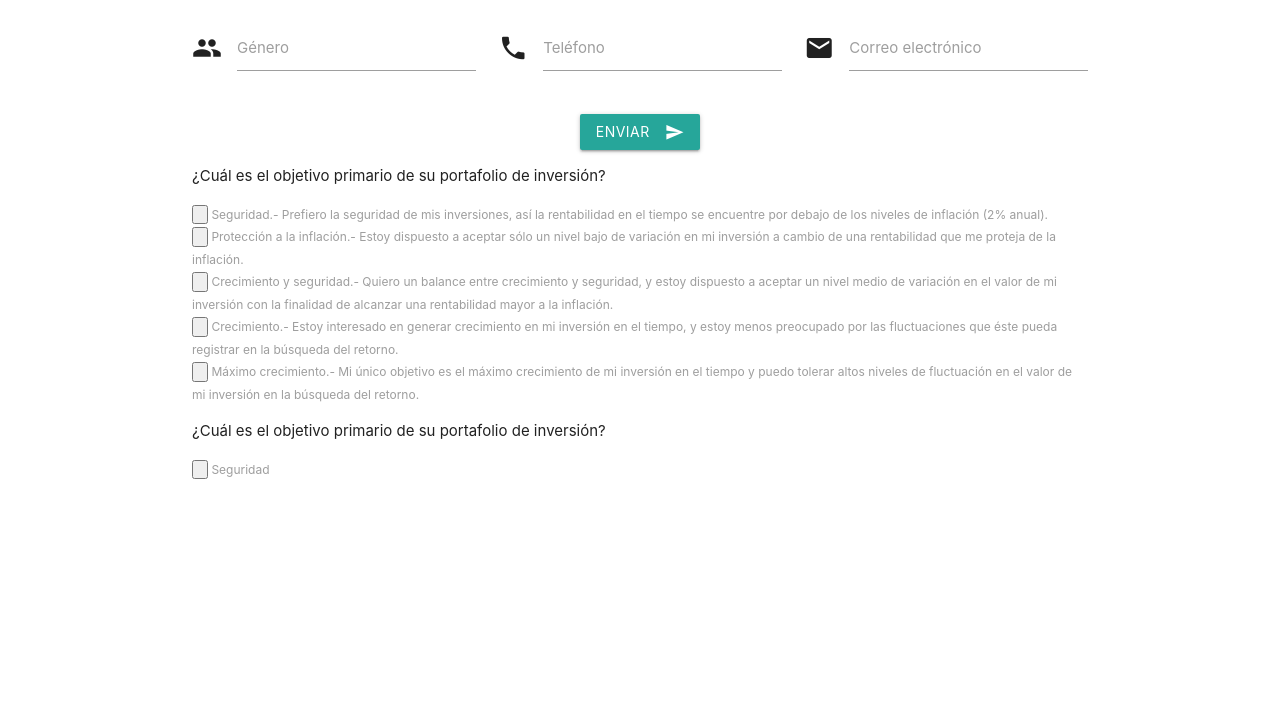
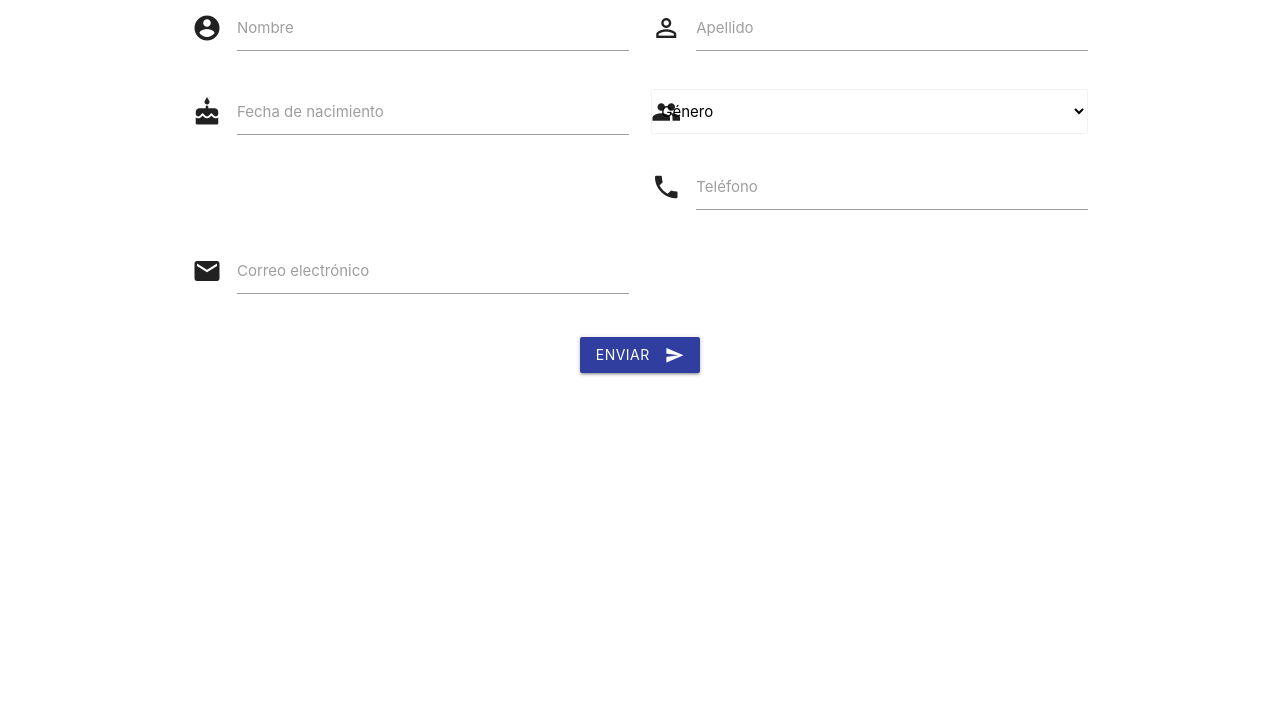
Before and after one commit to andrealemonroy/inteligoProject, a website: page src/form.html in a window 1280 px wide. Shown: the part 74-800 px from the top of the page. Drawn offline with nearby package versions, Linux system fonts and the light colour scheme.

Commit message:
formulario mejorado

```diff
--- a/src/form.html
+++ b/src/form.html
@@ -11,106 +11,64 @@
 </head>
 
 <body>
+  <nav>
+    <div class="nav-wrapper indigo darken-2">
+      <a href="#" class="brand-logo left"><img src="../img/I Complementarias Fondo azul (1).jpg" style="height:50px;"></a>
+    </div>
+  </nav>
+
   <div class="container">
     <form class="col s12">
       <div class="row">
-        <div class="input-field col s12 m6 l4">
+        <div class="input-field col s12 m6">
           <i class="material-icons prefix">account_circle</i>
           <input id="icon_name" type="text" class="validate">
           <label for="icon_name">Nombre</label>
         </div>
-        <div class="input-field col s12 m6 l4">
+        <div class="input-field col s12 m6">
           <i class="material-icons prefix">perm_identity</i>
-          <input id="icon_lastname" class="validate">
+          <input id="icon_lastname" type="text" class="validate">
           <label for="icon_lastname">Apellido</label>
         </div>
-        <div class="input-field col s12 m6 l4">
+        <div class="input-field col s12 m6">
           <i class="material-icons prefix">cake</i>
-          <input id="icon_birthday" class="validate">
+          <input id="icon_birthday" type="text" class="datepicker">
           <label for="icon_birthday">Fecha de nacimiento</label>
         </div>
-        <div class="input-field col s12 m6 l4">
+        <div class="input-field col s12 m6">
           <i class="material-icons prefix">people</i>
-          <input id="icon_people" class="validate">
-          <label for="icon_people">Género</label>
+          <!-- <input id="icon_people" class="browser-default"> -->
+
+          <select class="browser-default" id="icon_people">
+            <label for="icon_people">Género</label>
+            <option value="" disabled selected>Género </option>
+            <option value="1">Femenino</option>
+            <option value="2">Masculino</option>
+            <option value="3">Prefiero no responder</option>
+          </select>
         </div>
-        <div class="input-field col s12 m6 l4">
+        <div class="input-field col s12 m6">
           <i class="material-icons prefix">phone</i>
-          <input id="icon_phone" class="validate">
+          <input id="icon_phone" type="number" class="validate">
           <label for="icon_phone">Teléfono</label>
         </div>
-        <div class="input-field col s12 m6 l4">
+        <div class="input-field col s12 m6">
           <i class="material-icons prefix">email</i>
           <input id="icon_email" type="email" class="validate">
           <label for="icon_email" data-error="wrong" data-success="right">Correo electrónico</label>
         </div>
       </div>
       <p class="center-align">
-        <button class="waves-effect waves-light btn" type="submit"><i class="material-icons right">send</i>enviar</button>
+        <button class="waves-effect indigo darken-2 btn" type="submit"><i class="material-icons right">send</i>enviar</button>
       </p>
     </form>
   </div>
 
-
-  <div class="container">
-    <ul>
-      <li>
-        <p>¿Cuál es el objetivo primario de su portafolio de inversión?</p>
-      </li>
-      <li>
-        <label for="rpta">
-          <input type="button">
-          <span>Seguridad.- Prefiero la seguridad de mis inversiones, así la rentabilidad en el
-            tiempo se encuentre por debajo de los niveles de inflación (2% anual).</span>
-        </label>
-      </li>
-      <li>
-        <label for="rpta">
-          <input type="button">
-          <span>Protección a la inflación.- Estoy dispuesto a aceptar sólo un nivel bajo de
-            variación en mi inversión a cambio de una rentabilidad que me proteja de la
-            inflación.</span>
-        </label>
-      </li>
-      <li>
-        <label for="rpta">
-          <input type="button">
-          <span>Crecimiento y seguridad.- Quiero un balance entre crecimiento y seguridad, y
-            estoy dispuesto a aceptar un nivel medio de variación en el valor de mi inversión
-            con la finalidad de alcanzar una rentabilidad mayor a la inflación.</span>
-        </label>
-      </li>
-      <li>
-        <label for="rpta">
-          <input type="button">
-          <span>Crecimiento.- Estoy interesado en generar crecimiento en mi inversión en el
-            tiempo, y estoy menos preocupado por las fluctuaciones que éste pueda registrar
-            en la búsqueda del retorno.</span>
-        </label>
-      </li>
-      <li>
-        <label for="rpta">
-          <input type="button">
-          <span>Máximo crecimiento.- Mi único objetivo es el máximo crecimiento de mi inversión
-            en el tiempo y puedo tolerar altos niveles de fluctuación en el valor de mi
-            inversión en la búsqueda del retorno.</span>
-        </label>
-      </li>
-    </ul>
-    <ul>
-      <li>
-        <p>¿Cuál es el objetivo primario de su portafolio de inversión?</p>
-      </li>
-      <li>
-        <label for="rpta">
-          <input type="button">
-          <span>Seguridad</span>
-        </label>
-      </li>
-    </ul>
-  </div>
-
-
+<script src="https://www.gstatic.com/firebasejs/5.5.6/firebase.js"></script>
+<script src="https://ajax.googleapis.com/ajax/libs/jquery/2.2.4/jquery.min.js"></script>
+<script src="https://ajax.googleapis.com/ajax/libs/jquery/2.1.1/jquery.min.js"></script>
+<script src="https://cdnjs.cloudflare.com/ajax/libs/materialize/1.0.0-alpha.2/js/materialize.min.js"></script>
+<script src="./js/form.js"></script>
 
 </body>
 
--- /dev/null
+++ b/src/js/form.js
@@ -0,0 +1,7 @@
+$(document).ready(function () {
+  $('.datepicker').datepicker();
+});
+
+// $(document).ready(function () {
+//   $('select').formSelect();
+// });
```
